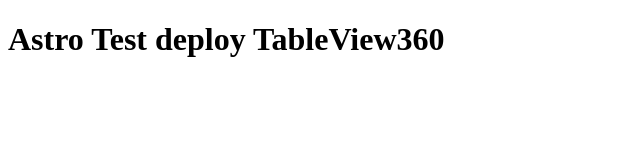
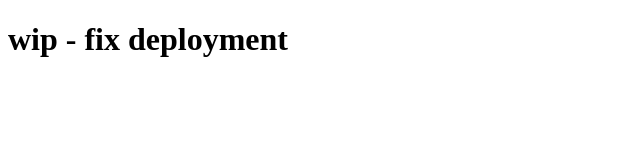
Before and after one commit to tableview360/TableView360, an Astro site: page / in a window 1280 px wide. Shown: the whole page, without its empty margins (0-640 px from the left). Built offline with nearby package versions, Linux system fonts and the light colour scheme; Astro itself is replaced by a stand-in of ours.

Commit message:
fix deploy

```diff
--- a/src/pages/index.astro
+++ b/src/pages/index.astro
@@ -12,6 +12,6 @@
 		<title>Astro</title>
 	</head>
 	<body>
-		<h1>Astro Test deploy TableView360</h1>
+		<h1>wip - fix deployment</h1>
 	</body>
 </html>
```
